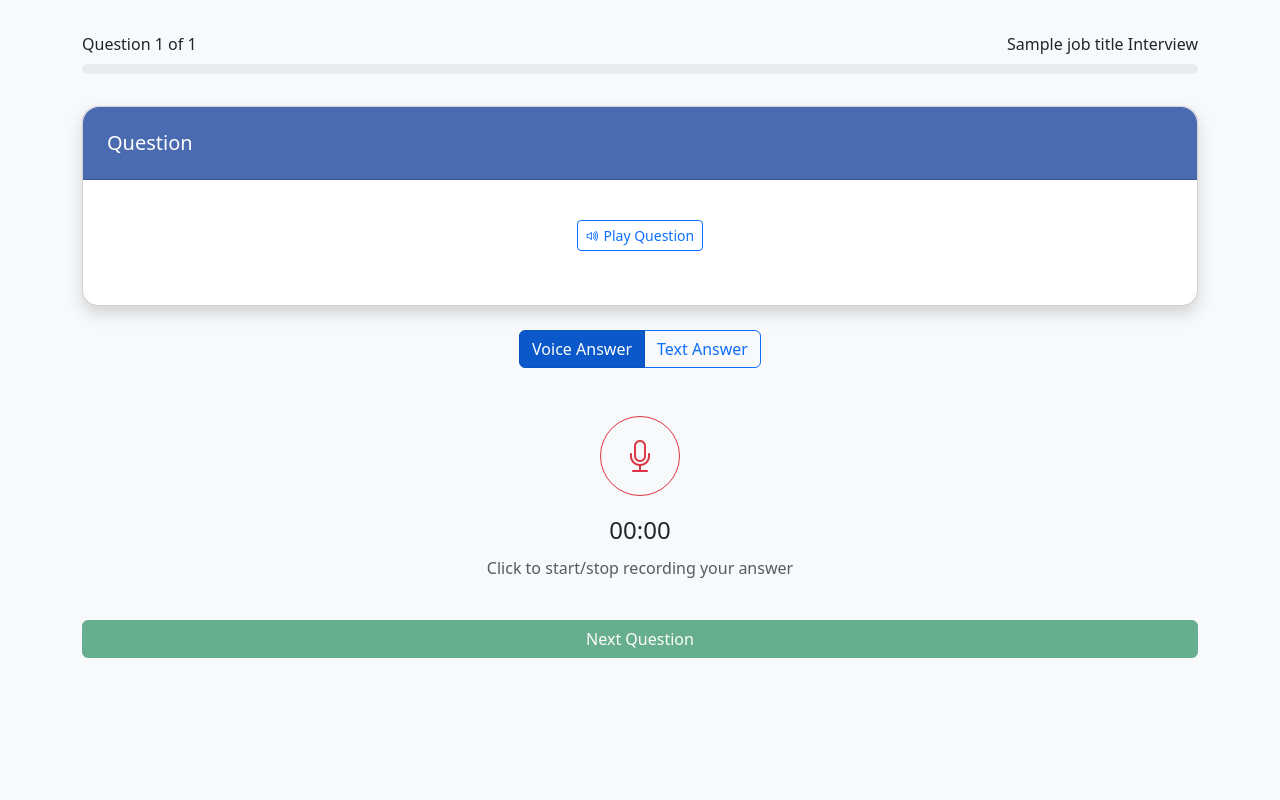
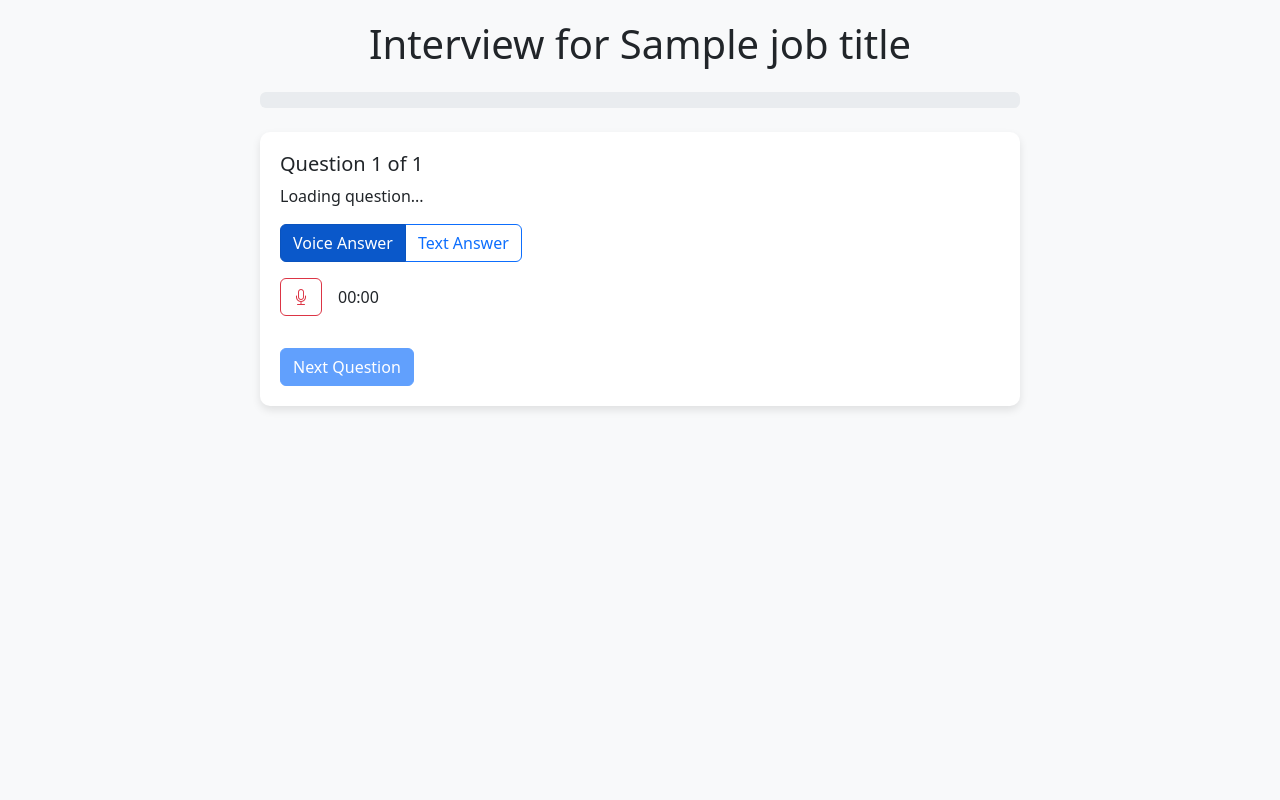
Before and after one commit to zml1997-stl/mock-interviewer, a Flask app: template templates/interview.html in a window 1280 px wide. Run offline with Flask 3, Linux system fonts and the light colour scheme; the template is opened without the code that fills it: most values are stand-ins (such as "Sample title", 1, 10 or a date in 2020).

Commit message:
Update interview.html

```diff
--- a/templates/interview.html
+++ b/templates/interview.html
@@ -3,233 +3,116 @@
 <head>
     <meta charset="UTF-8">
     <meta name="viewport" content="width=device-width, initial-scale=1.0">
-    <title>AI Mock Interview - {{ job_title }}</title>
+    <title>Interview - {{ job_title }}</title>
     <link href="https://cdn.jsdelivr.net/npm/bootstrap@5.3.0/dist/css/bootstrap.min.css" rel="stylesheet">
-    <link rel="stylesheet" href="https://cdn.jsdelivr.net/npm/bootstrap-icons@1.11.0/font/bootstrap-icons.css">
+    <link href="https://cdn.jsdelivr.net/npm/bootstrap-icons@1.10.5/font/bootstrap-icons.css" rel="stylesheet">
     <style>
         body {
             background-color: #f8f9fa;
-            padding-top: 2rem;
-            min-height: 100vh;
-            display: flex;
-            flex-direction: column;
         }
         .interview-container {
-            flex-grow: 1;
-            display: flex;
-            flex-direction: column;
-        }
-        .card {
-            border-radius: 1rem;
-            box-shadow: 0 0.5rem 1rem rgba(0, 0, 0, 0.15);
-            margin-bottom: 2rem;
-        }
-        .card-header {
-            background-color: #4a6baf;
-            color: white;
-            border-radius: 1rem 1rem 0 0 !important;
-            padding: 1.5rem;
+            max-width: 800px;
+            margin: 0 auto;
+            padding: 20px;
         }
         .question-card {
-            min-height: 200px;
-        }
-        .speech-controls {
-            text-align: center;
-            margin-top: 2rem;
-        }
-        .record-btn {
-            width: 80px;
-            height: 80px;
-            border-radius: 50%;
-            font-size: 2rem;
-            display: flex;
-            align-items: center;
-            justify-content: center;
-            margin: 0 auto;
+            background-color: #fff;
+            border-radius: 10px;
+            box-shadow: 0 4px 8px rgba(0, 0, 0, 0.1);
+            padding: 20px;
+            margin-bottom: 20px;
         }
         .recording-indicator {
-            color: #dc3545;
-            font-weight: bold;
+            display: none;
+            width: 10px;
+            height: 10px;
+            background-color: red;
+            border-radius: 50%;
             animation: blink 1s infinite;
-            display: none;
+            margin-left: 10px;
         }
         @keyframes blink {
             0% { opacity: 1; }
-            50% { opacity: 0.5; }
+            50% { opacity: 0; }
             100% { opacity: 1; }
         }
-        .timer {
-            font-size: 1.5rem;
-            margin-top: 1rem;
-        }
-        .text-answer-container {
-            display: none;
-            margin-top: 1rem;
-        }
-        .progress-container {
-            margin-bottom: 2rem;
-        }
-        .progress-label {
-            display: flex;
-            justify-content: space-between;
-            margin-bottom: 0.5rem;
-        }
         .loading-overlay {
-            display: none;
             position: fixed;
             top: 0;
             left: 0;
             width: 100%;
             height: 100%;
             background: rgba(0, 0, 0, 0.5);
-            z-index: 1000;
+            display: none;
             justify-content: center;
             align-items: center;
+            z-index: 1000;
         }
-        .loading-content {
-            background: white;
-            padding: 2rem;
-            border-radius: 1rem;
-            text-align: center;
-            box-shadow: 0 0.5rem 1rem rgba(0, 0, 0, 0.15);
-        }
-        .spinner-border {
+        .loading-spinner {
             width: 3rem;
             height: 3rem;
-        }
-        .interview-tips {
-            width: 100%;
-            overflow: hidden;
-            white-space: nowrap;
-            margin-bottom: 1rem;
-        }
-        .interview-tips span {
-            display: inline-block;
-            animation: scroll 20s linear infinite;
-        }
-        @keyframes scroll {
-            0% { transform: translateX(100%); }
-            100% { transform: translateX(-100%); }
-        }
-        /* Mobile-specific styles */
-        @media (max-width: 576px) {
-            .record-btn {
-                width: 100px;
-                height: 100px;
-                font-size: 2.5rem;
-            }
-            .timer {
-                font-size: 2rem;
-            }
-            .btn {
-                padding: 0.75rem 1.5rem;
-                font-size: 1.25rem;
-            }
-            .card-header {
-                padding: 1rem;
-            }
-            .card-body {
-                padding: 1.5rem;
-            }
         }
     </style>
 </head>
 <body>
-    <div class="container interview-container">
-        <div class="progress-container">
-            <div class="progress-label">
-                <span>Question <span id="currentQuestion">1</span> of <span id="totalQuestions">{{ questions|length }}</span></span>
-                <span id="interviewType">{{ job_title }} Interview</span>
+    <div class="interview-container">
+        <h1 class="text-center mb-4">Interview for {{ job_title }}</h1>
+        <div class="progress mb-4">
+            <div id="progressBar" class="progress-bar" role="progressbar" style="width: 0%;" aria-valuenow="0" aria-valuemin="0" aria-valuemax="100"></div>
         </div>
-            <div class="progress" style="height: 10px;">
-                <div class="progress-bar" id="progressBar" role="progressbar" style="width: 0%;" aria-valuenow="0" aria-valuemin="0" aria-valuemax="100"></div>
+        <div class="question-card">
+            <h5>Question <span id="currentQuestion">1</span> of {{ questions|length }}</h5>
+            <p id="questionText">Loading question...</p>
+            <button id="playAudioBtn" class="btn btn-primary mb-3" style="display: none;">
+                <i class="bi bi-play-fill"></i> Play Question
+            </button>
+            <div class="btn-group mb-3" role="group">
+                <button id="voiceBtn" type="button" class="btn btn-primary active">Voice Answer</button>
+                <button id="textBtn" type="button" class="btn btn-outline-primary">Text Answer</button>
+            </div>
+            <div id="voiceAnswerContainer">
+                <div class="d-flex align-items-center mb-3">
+                    <button id="recordBtn" class="btn btn-outline-danger">
+                        <i class="bi bi-mic"></i>
+                    </button>
+                    <span id="recordingIndicator" class="recording-indicator"></span>
+                    <span id="timer" class="ms-3">00:00</span>
                 </div>
             </div>
-
-        <div class="card question-card mb-4">
-            <div class="card-header">
-                <h5 class="card-title mb-0">Question</h5>
+            <div id="textAnswerContainer" style="display: none;">
+                <textarea id="textAnswer" class="form-control mb-3" rows="5" placeholder="Type your answer here..."></textarea>
+                <button id="submitTextBtn" class="btn btn-success">Submit Text Answer</button>
             </div>
-            <div class="card-body p-4">
-                <p id="questionText" class="lead"></p>
-                <div class="text-center">
-                    <button id="playAudioBtn" class="btn btn-sm btn-outline-primary">
-                        <i class="bi bi-volume-up"></i> Play Question
-                    </button>
-                </div>
-            </div>
-        </div>
-
-        <div class="text-center mb-3">
-            <div class="btn-group" role="group">
-                <button id="voiceBtn" class="btn btn-primary active">Voice Answer</button>
-                <button id="textBtn" class="btn btn-outline-primary">Text Answer</button>
-            </div>
-        </div>
-
-        <div id="voiceAnswerContainer" class="speech-controls">
-            <button id="recordBtn" class="btn btn-outline-danger record-btn">
-                <i class="bi bi-mic"></i>
-            </button>
-            <div id="recordingIndicator" class="recording-indicator mt-2">
-                <i class="bi bi-record-circle"></i> Recording...
-            </div>
-            <div id="timer" class="timer">00:00</div>
-            <p class="text-muted mt-2">Click to start/stop recording your answer</p>
-        </div>
-
-        <div id="textAnswerContainer" class="text-answer-container">
-            <div class="form-group">
-                <label for="textAnswer">Your Answer:</label>
-                <textarea id="textAnswer" class="form-control" rows="6"></textarea>
-            </div>
-            <div class="d-grid gap-2 mt-3">
-                <button id="submitTextBtn" class="btn btn-primary">Submit Answer</button>
-            </div>
-        </div>
-
-        <div class="d-grid gap-2 mt-4">
-            <button id="nextBtn" class="btn btn-success" disabled>Next Question</button>
+            <button id="nextBtn" class="btn btn-primary mt-3" disabled>Next Question</button>
         </div>
     </div>
 
     <!-- Loading Overlay -->
     <div id="loadingOverlay" class="loading-overlay">
-        <div class="loading-content">
-            <div class="spinner-border text-primary" role="status">
+        <div class="spinner-border text-light loading-spinner" role="status">
             <span class="visually-hidden">Loading...</span>
-            </div>
-            <p class="mt-3">Processing and analyzing your answer...</p>
         </div>
     </div>
 
     <!-- Completed Modal -->
-    <div class="modal fade" id="completedModal" tabindex="-1" aria-hidden="true" data-bs-backdrop="static">
-        <div class="modal-dialog modal-dialog-centered">
+    <div class="modal fade" id="completedModal" tabindex="-1" aria-labelledby="completedModalLabel" aria-hidden="true">
+        <div class="modal-dialog">
             <div class="modal-content">
                 <div class="modal-header">
-                    <h5 class="modal-title">Interview Completed!</h5>
+                    <h5 class="modal-title" id="completedModalLabel">Interview Completed</h5>
+                    <button type="button" class="btn-close" data-bs-dismiss="modal" aria-label="Close"></button>
                 </div>
-                <div class="modal-body text-center">
-                    <div class="mb-4">
-                        <i class="bi bi-check-circle-fill text-success" style="font-size: 4rem;"></i>
-                    </div>
-                    <p>Great job! Your mock interview is now complete.</p>
-                    <p>Click the button below to generate and view your personalized feedback.</p>
+                <div class="modal-body">
+                    <p>You have completed the interview! Would you like to generate feedback on your responses?</p>
                     <div id="feedbackProgress" style="display: none;">
-                        <div class="interview-tips">
-                            <span>Interview Tips: Maintain eye contact • Speak clearly and confidently • Prepare examples of your achievements • Research the company beforehand • Practice common questions</span>
-                        </div>
-                        <div class="d-flex justify-content-center align-items-center">
-                            <div class="spinner-border text-primary" role="status">
-                                <span class="visually-hidden">Loading...</span>
-                            </div>
-                            <p class="ms-3">Generating feedback...</p>
+                        <div class="progress">
+                            <div class="progress-bar progress-bar-striped progress-bar-animated" role="progressbar" style="width: 100%;" aria-valuenow="100" aria-valuemin="0" aria-valuemax="100"></div>
                         </div>
                     </div>
                 </div>
                 <div class="modal-footer">
-                    <button id="generateFeedbackBtn" class="btn btn-primary">Generate Feedback</button>
+                    <button type="button" class="btn btn-secondary" data-bs-dismiss="modal">Close</button>
+                    <button id="generateFeedbackBtn" type="button" class="btn btn-primary">Generate Feedback</button>
                 </div>
             </div>
         </div>
@@ -240,7 +123,7 @@
         // Global variables
         const interviewId = "{{ interview_id }}";
         const questions = {{ questions|tojson }};
-        const audioUrls = {{ audio_urls|tojson }};  // Preloaded audio URLs from server
+        const audioUrls = {{ audio_urls|tojson }};
         let currentQuestionIndex = 0;
         let audioElement = null;
         let recorder = null;
@@ -320,7 +203,6 @@
                     console.error('Audio load error:', audioElement.error);
                     alert('Failed to load audio for this question. Please read the text or try again.');
                 });
-                // Since audio is preloaded, button is always visible
                 playAudioBtn.style.display = 'inline-block';
 
                 // Reset state for new question
@@ -383,7 +265,7 @@
         function stopRecording() {
             if (recorder) {
                 recorder.stop();
-                recorder.stream.getTracks().forEach(track => track.stop()); // Stop the stream
+                recorder.stream.getTracks().forEach(track => track.stop());
                 clearInterval(timerInterval);
 
                 recordBtn.classList.remove('btn-danger');
@@ -416,10 +298,6 @@
         }
 
         async function submitAudioAnswer(audioBlob, mimeType) {
-            const maxRetries = 3;
-            let attempts = 0;
-
-            while (attempts < maxRetries) {
             try {
                 loadingOverlay.style.display = 'flex';
 
@@ -435,26 +313,20 @@
                 });
 
                 const data = await response.json();
+
                 loadingOverlay.style.display = 'none';
 
-                    if (data.success) {
+                if (!data.success) {
+                    throw new Error(data.error || 'Unknown error');
+                }
+
                 answerSubmitted = true;
                 nextBtn.disabled = false;
-                        return;
-                    } else {
-                        throw new Error(data.error || 'Unknown error');
-                    }
+
             } catch (error) {
-                    attempts++;
                 loadingOverlay.style.display = 'none';
-                    console.error('Submission error (attempt ' + attempts + '):', error);
-                    if (attempts >= maxRetries) {
-                        alert('Failed to submit answer after multiple attempts. Please try again later.');
-                    } else {
-                        console.warn('Retrying submission... Attempt ' + (attempts + 1));
-                        await new Promise(resolve => setTimeout(resolve, 2000)); // Wait 2s before retry
-                    }
-                }
+                console.error('Submission error:', error);
+                alert('Failed to submit answer: ' + error.message);
             }
         }
 
```
Lines whose indentation alone changed are shown as unchanged.
